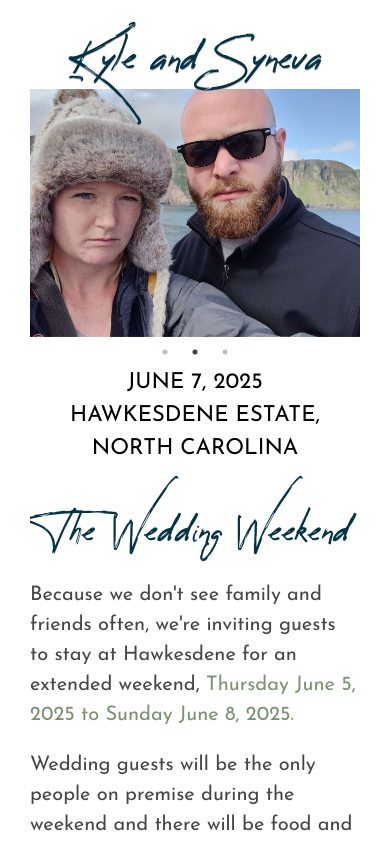
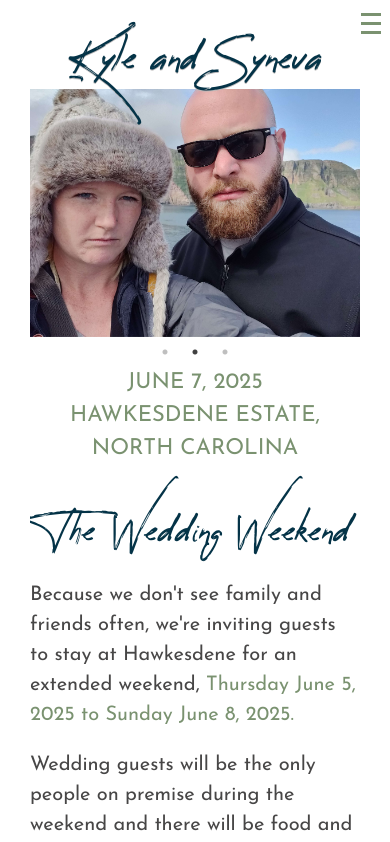
Before and after one commit to syneva-runyan/kyle-and-syneva, a React (Vite) app: page / in a window 390 px wide. Shown: the top 842 px of the page. Built offline with nearby package versions, Linux system fonts and the light colour scheme.

Commit message:
corrected mobile nav colors

```diff
--- a/src/index.css
+++ b/src/index.css
@@ -18,8 +18,8 @@
   --text: #474646;
   --background: white;
   --on--background: var(--primary--dark);
-  --nav: --var(--secondary--light);
-  --date--info: --var(--secondary--light);
+  --nav: var(--secondary--light);
+  --date--info: var(--secondary--light);
 }
 
 @media (prefers-color-scheme: dark) {
```
